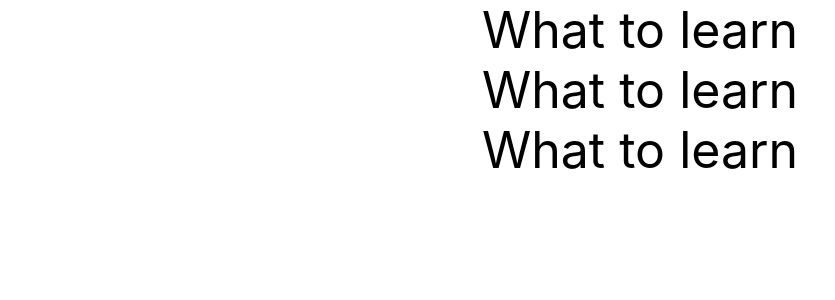
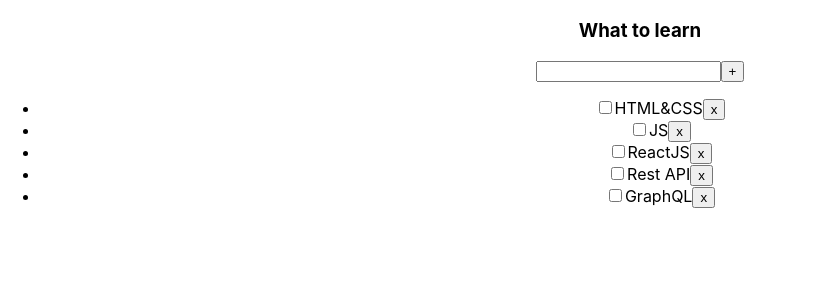
Before and after one commit to braivs/iti_student_notes_practise2, a React (Create React App) app: page / in a window 1280 px wide. Shown: the top 300 px of the page, without its empty margins (0-835 px from the left). Built offline with nearby package versions, Linux system fonts and the light colour scheme.

Commit message:
Using Redux

```diff
--- a/src/App.tsx
+++ b/src/App.tsx
@@ -1,23 +1,18 @@
 import React from 'react';
 import './App.css';
 import {removeTaskAC} from "./features/TodolistsList/TasksReducer";
-import {removeTodolistAC} from "./features/TodolistsList/todolistReducer";
-import {useDispatch, useSelector} from "react-redux";
-import {Todolist} from "./features/TodolistsList/Todolist/TodoList";
-import {rootReducerType} from "./app/store";
-import {TaskType} from "./types/types";
+import {useDispatch} from "react-redux";
+import {Todolist} from "./features/TodolistsList/Todolist/Todolist";
 
 function App() {
-    //creating dispatch - one for all useSelector
-    let dispatch = useDispatch()
-    //task - now we will get our state
-    //           <from store, typing of our state>(we take state from needed reducer)
-    let tasks = useSelector<rootReducerType, Array<TaskType>>(state => state.tasks)
+    // We are not needing to get state here now
+    // and then to put it by props
+    // so, we are transferring it to Todolist.tsx
+
+    let dispatch = useDispatch() // we be usefully here
 
     function removeTask(id: number) {
         dispatch(removeTaskAC(id))
-        //one function can use multiple reducers:
-        dispatch(removeTodolistAC(id))
     }
 
 
@@ -25,7 +20,7 @@
         <div className="App">
             <Todolist
                 title={'What to learn'}
-                tasks={tasks}
+                // tasks={tasks}
                 removeTask={removeTask}
             />
 
--- a/src/features/TodolistsList/Todolist/TodoList.tsx
+++ /dev/null
@@ -1,26 +0,0 @@
-import React from 'react';
-//import from regular style
-import './Todolist.css'
-//import from encapsulated style
-import styles from './Todolist.module.css'
-import {TaskType} from "../../../types/types";
-
-export function Todolist(props: PropsType) {
-    // drawing props
-    return(
-        <div>
-            {/*applying from regular style*/}
-            <div className={'MyStyle'}>{props.title}</div>
-            {/*applying from encapsulated style*/}
-            <div className={styles.MyStyle}>{props.title}</div>
-            {/*applying TWO style throw template strings (Ё button) */}
-            <div className={`${styles.MyStyle1} ${styles.MyStyle2}`}>{props.title}</div>
-        </div>
-    )
-}
-
-type PropsType = {
-    title: string
-    tasks: Array<TaskType>
-    removeTask: (id: number) => void
-}
--- /dev/null
+++ b/src/features/TodolistsList/Todolist/Todolist.tsx
@@ -0,0 +1,40 @@
+import React from 'react';
+//import from regular style
+import './Todolist.css'
+//import from encapsulated style
+import styles from './Todolist.module.css'
+import {TaskType} from "../../../types/types";
+import {useSelector} from "react-redux";
+import {rootReducerType} from "../../../app/store";
+
+export function Todolist(props: PropsType) {
+    // we paste here useSelector and at 28 line drawing state without any props
+    let tasks = useSelector<rootReducerType, Array<TaskType>>(state => state.tasks)
+    return(
+        <div>
+            <h3>{props.title}</h3>
+            <div>
+                <input />
+                <button>+</button>
+            </div>
+            <ul>
+                {
+                    tasks.map(t => <li key={t.id}>
+                        <input type="checkbox" checked={t.isDone}/>
+                        <span>{t.title}</span>
+                        <button onClick={() => {
+                            props.removeTask(t.id)
+                        }}>x
+                        </button>
+                    </li>)
+                }
+            </ul>
+
+        </div>
+    )
+}
+
+type PropsType = {
+    title: string
+    removeTask: (id: number) => void
+}
```
